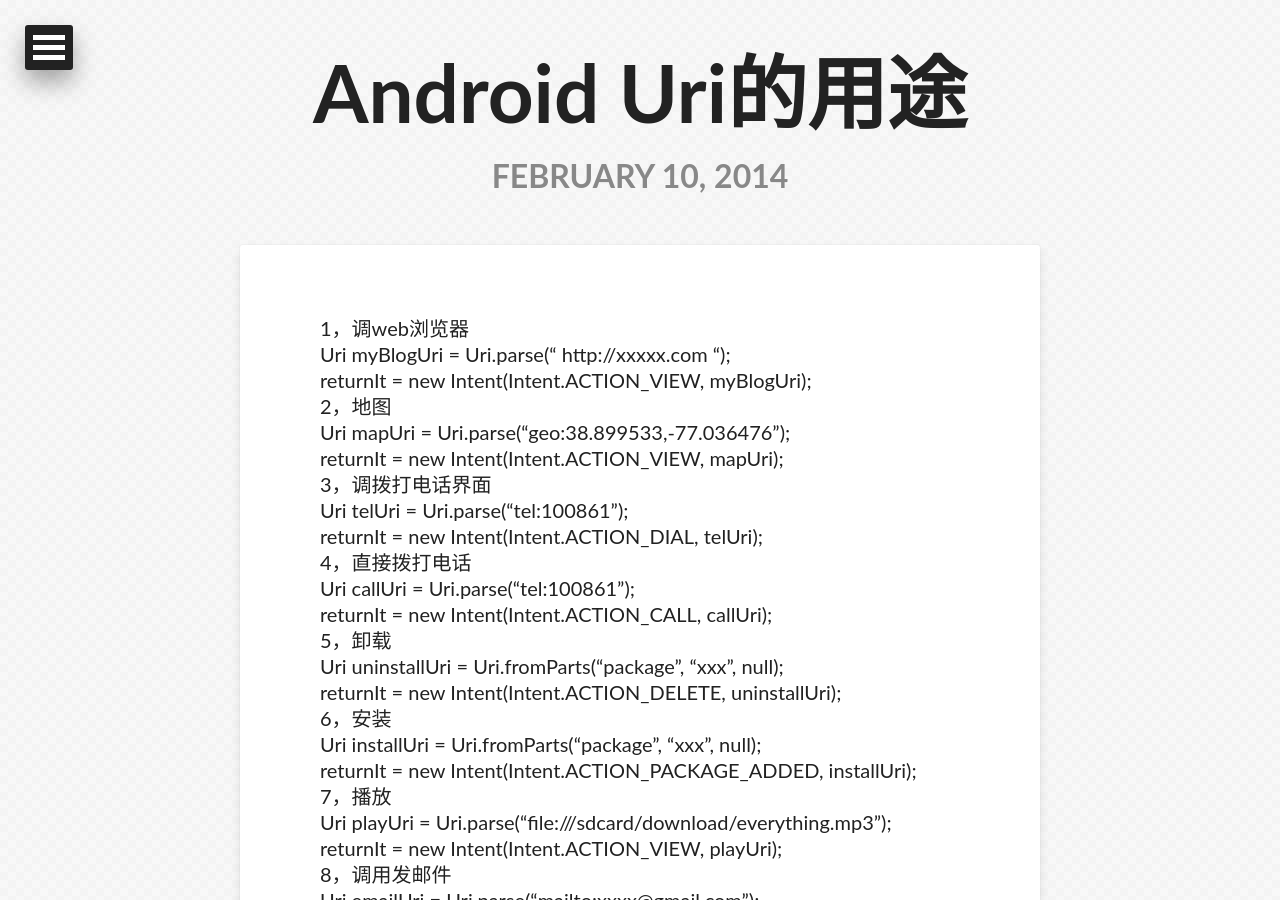
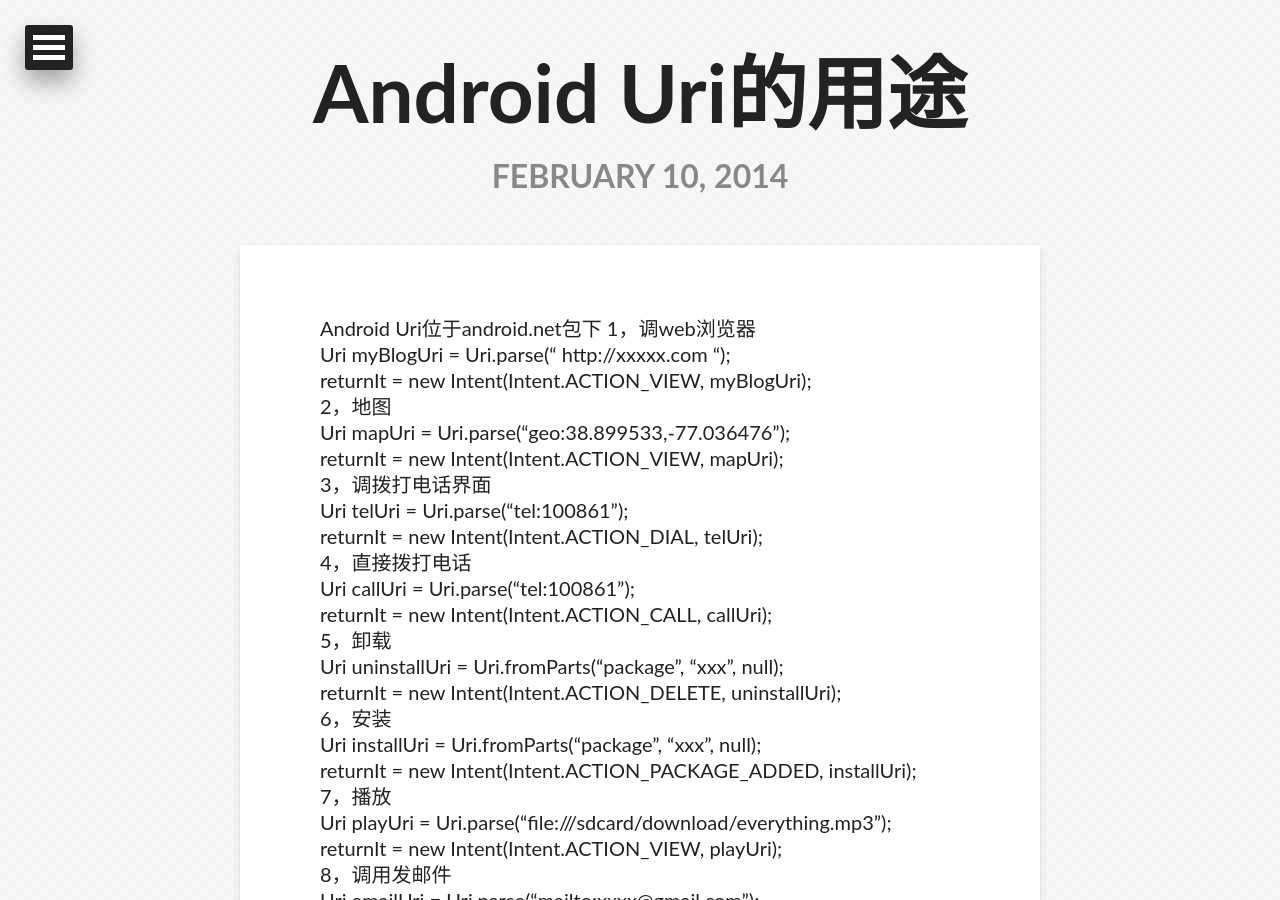
Before and after one commit to apyixiang/apyixiang.github.io, a Jekyll site: the page built from _posts/2014-02-10-android-uri.markdown, in a window 1280 px wide and 900 px high. Built offline with Jekyll 4.4.1, drawn with Linux system fonts in a browser that asks for light colours; some web fonts are replaced; Markdown is read by kramdown in place of the engine named in the settings; comment, search, counter and statistics services are not loaded.

Commit message:
Update 2014-02-10-android-uri.markdown

```diff
--- a/_posts/2014-02-10-android-uri.markdown
+++ b/_posts/2014-02-10-android-uri.markdown
@@ -7,6 +7,7 @@ categories: dev
 tags: [android]
 ---
 
+Android Uri位于android.net包下
 1，调web浏览器
 Uri myBlogUri = Uri.parse(" http://xxxxx.com ");
 returnIt = new Intent(Intent.ACTION_VIEW, myBlogUri);
```
